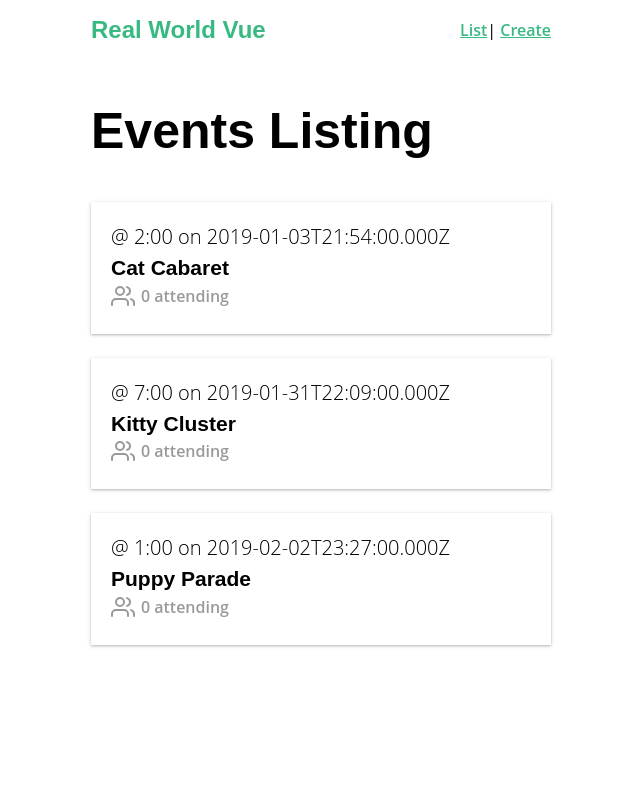
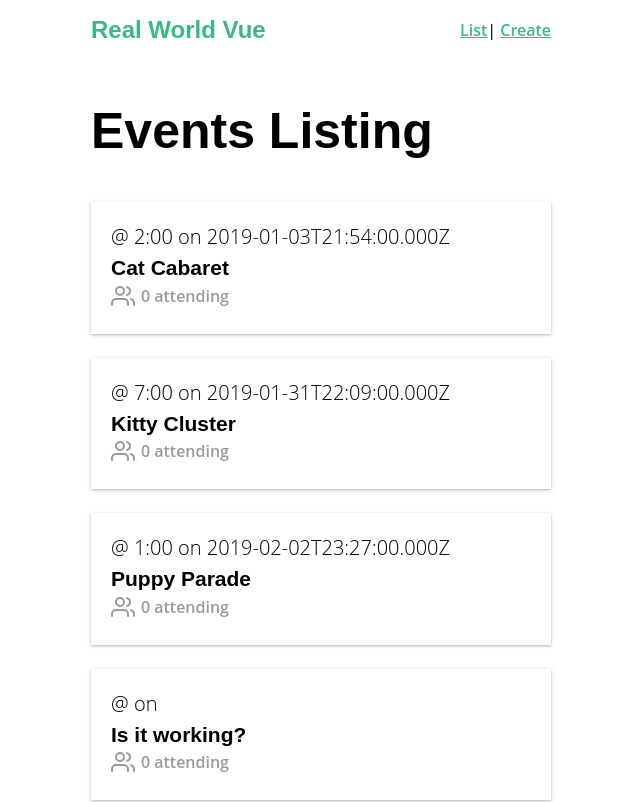
Before and after one commit to SMHosseinM/Vue, a Vue app in the folder my-vue/: page / in a window 1280 px wide. Shown: the top 802 px of the page, without its empty margins (319-959 px from the left). Built offline with nearby package versions, Linux system fonts and the light colour scheme; data requests are answered from the project's data file.

Commit message:
adding mutation and action

```diff
--- a/my-vue/db.json
+++ b/my-vue/db.json
@@ -44,6 +44,168 @@
       "date": "2019-02-02T23:27:00.000Z",
       "time": "1:00",
       "attendees": []
+    },
+    {
+      "id": 4644811,
+      "user": {
+        "id": "abc123",
+        "name": "Hossein Miraftabi"
+      },
+      "category": "animal welfare",
+      "organiser": {
+        "id": "abc123",
+        "name": "Hossein Miraftabi"
+      },
+      "title": "Is it working?",
+      "description": "",
+      "location": "",
+      "data": "",
+      "time": "",
+      "attendees": []
+    },
+    {
+      "id": 1517006,
+      "user": {
+        "id": "abc123",
+        "name": "Hossein Miraftabi"
+      },
+      "category": "food",
+      "organiser": {
+        "id": "abc123",
+        "name": "Hossein Miraftabi"
+      },
+      "title": "Error!!",
+      "description": "",
+      "location": "",
+      "data": "",
+      "time": "",
+      "attendees": []
+    },
+    {
+      "id": 2275177,
+      "user": {
+        "id": "abc123",
+        "name": "Hossein Miraftabi"
+      },
+      "category": "education",
+      "organiser": {
+        "id": "abc123",
+        "name": "Hossein Miraftabi"
+      },
+      "title": "Errrrrrrrrrr",
+      "description": "",
+      "location": "",
+      "data": "",
+      "time": "",
+      "attendees": []
+    },
+    {
+      "id": 7934911,
+      "user": {
+        "id": "abc123",
+        "name": "Hossein Miraftabi"
+      },
+      "category": "food",
+      "organiser": {
+        "id": "abc123",
+        "name": "Hossein Miraftabi"
+      },
+      "title": "Routing ",
+      "description": "",
+      "location": "",
+      "data": "",
+      "time": "",
+      "attendees": []
+    },
+    {
+      "id": 9947807,
+      "user": {
+        "id": "abc123",
+        "name": "Hossein Miraftabi"
+      },
+      "category": "food",
+      "organiser": {
+        "id": "abc123",
+        "name": "Hossein Miraftabi"
+      },
+      "title": "Go",
+      "description": "",
+      "location": "",
+      "data": "",
+      "time": "",
+      "attendees": []
+    },
+    {
+      "id": 4060206,
+      "user": {
+        "id": "abc123",
+        "name": "Hossein Miraftabi"
+      },
+      "category": "",
+      "organiser": {
+        "id": "abc123",
+        "name": "Hossein Miraftabi"
+      },
+      "title": "sdfa",
+      "description": "",
+      "location": "",
+      "data": "",
+      "time": "",
+      "attendees": []
+    },
+    {
+      "id": 670947,
+      "user": {
+        "id": "abc123",
+        "name": "Hossein Miraftabi"
+      },
+      "category": "",
+      "organizer": {
+        "id": "abc123",
+        "name": "Hossein Miraftabi"
+      },
+      "title": "sfda",
+      "description": "",
+      "location": "",
+      "data": "",
+      "time": "",
+      "attendees": []
+    },
+    {
+      "id": 9502651,
+      "user": {
+        "id": "abc123",
+        "name": "Hossein Miraftabi"
+      },
+      "category": "food",
+      "organizer": {
+        "id": "abc123",
+        "name": "Hossein Miraftabi"
+      },
+      "title": "FINALLY",
+      "description": "",
+      "location": "",
+      "data": "",
+      "time": "",
+      "attendees": []
+    },
+    {
+      "id": 4005897,
+      "user": {
+        "id": "abc123",
+        "name": "Hossein Miraftabi"
+      },
+      "category": "",
+      "organizer": {
+        "id": "abc123",
+        "name": "Hossein Miraftabi"
+      },
+      "title": "FINALLLLLLLLYYYYY",
+      "description": "",
+      "location": "",
+      "data": "",
+      "time": "",
+      "attendees": []
     }
   ]
 }
--- a/my-vue/package.json
+++ b/my-vue/package.json
@@ -13,6 +13,7 @@
     "npm": "^6.11.3",
     "vue": "^2.6.10",
     "vue-router": "^3.0.3",
+    "vuejs-datepicker": "^1.6.2",
     "vuex": "^3.0.1"
   },
   "devDependencies": {
--- a/my-vue/src/services/EventService.js
+++ b/my-vue/src/services/EventService.js
@@ -15,5 +15,8 @@
   },
   getEvent(id) {
     return apiClinet.get('/events/' + id)
+  },
+  postEvent(event) {
+    return apiClinet.post('/events', event)
   }
 }
--- a/my-vue/src/store.js
+++ b/my-vue/src/store.js
@@ -1,10 +1,36 @@
-import Vue from "vue";
-import Vuex from "vuex";
+import Vue from 'vue'
+import Vuex from 'vuex'
+import EventService from '@/services/EventService.js'
 
-Vue.use(Vuex);
+Vue.use(Vuex)
 
 export default new Vuex.Store({
-  state: {},
-  mutations: {},
-  actions: {}
-});
+  state: {
+    user: { id: 'abc123', name: 'Hossein Miraftabi' },
+    categories: [
+      'sustainability',
+      'nature',
+      'animal welfare',
+      'housing',
+      'education',
+      'food',
+      'community'
+    ],
+    events: []
+  },
+  mutations: {
+    ADD_EVENT(state, event) {
+      state.events.push(event)
+    }
+  },
+  actions: {
+    createEvent({ commit }, event) {
+      EventService.postEvent(event).then(() => {
+        commit('ADD_EVENT', event)
+      })
+    }
+  },
+  getters: {
+    getEventById: state => id => state.events.find(event => event.id === id)
+  }
+})
--- a/my-vue/src/views/EventCreate.vue
+++ b/my-vue/src/views/EventCreate.vue
@@ -1,9 +1,95 @@
 <template>
-  <h1>Hello</h1>
+<div>
+  <h1>Create an Event</h1>
+  <form @submit.prevent="createEvent">
+    <label>Select a category</label>
+    <select v-model="event.category">
+      <option v-for="cat in categories" :key="cat">{{ cat }}</option>
+    </select>
+    <h3>Name & describe your event</h3>
+    <div class="field">
+      <label>Title</label>
+      <input v-model="event.title" type="text" placeholder="Add an event title"/>
+    </div>
+    <div class="field">
+      <label>Description</label>
+      <input v-model="event.description" type="text" placeholder="Add a description"/>
+      </div>
+      <h3>Where is your event?</h3>
+      <div class="field">
+        <label>Location</label>
+        <input v-model="event.location" type="text" placeholder="Add a location"/>
+      </div>
+      <h3>When is your event?</h3>
+      <div class="field">
+        <label>Date</label>
+        <datepicker v-model="event.date" placeholder="Select a date"/>
+      </div>
+      <div class="field">
+      <label>Select a time</label>
+      <select v-model="event.time">
+        <option v-for="time in times" :key="time">{{ time }}</option>
+      </select>
+    </div>
+    <input type="submit" class="button -fill-gradient" value="Submit"/>
+  </form>
+</div>
 </template>
 
 <script>
-export default {}
+import DatePicker from 'vuejs-datepicker'
+
+export default {
+  data() {
+    const times = []
+    for(let i=1; i<=24; i++){
+      times.push(i + ':00')
+    }
+    return {
+      times,
+      categories: this.$store.state.categories,
+      event: this.createFreshEventObject()
+    }
+  },
+  components:{
+    datepicker: DatePicker
+  },
+  methods: {
+    createEvent() {
+      this.$store.dispatch('createEvent', this.event).then(()=>{
+        this.$router.push({
+          name: 'event',
+          params: {id: this.event.id}
+        })
+        this.event = this.createFreshEventObject()
+      })
+      .catch(() =>
+        {console.log('There is a problem creating your event')
+      })
+    },
+    createFreshEventObject(){
+      const user = this.$store.state.user
+      const id = Math.floor(Math.random() * 10000000)
+
+      return {
+        id: id,
+        user: user,
+        category: '',
+        organizer: user,
+        title: '',
+        description:'',
+        location:'',
+        data:'',
+        time:'',
+        attendees: []
+      }
+    }
+  }
+}
 </script>
 
-<style></style>
+<style scoped>
+.field{
+  margin-bottom: 24px;
+}
+</style>
--- a/my-vue/src/views/EventList.vue
+++ b/my-vue/src/views/EventList.vue
@@ -2,6 +2,7 @@
   <div>
     <h1>Events Listing</h1>
     <EventCard v-for="event in events" :key="event.id" :event="event"/>
+    <h2>{{ }}</h2>
   </div>
 </template>
 
--- a/my-vue/src/views/EventShow.vue
+++ b/my-vue/src/views/EventShow.vue
@@ -3,7 +3,7 @@
     <div class="event-header">
       <span class="eyebrow">@{{ event.time }} on {{ event.date }}</span>
       <h1 class="title">{{ event.title }}</h1>
-      <h5>Organized by {{ event.organizer }}</h5>
+      <h5>Organized by {{ event.organizer ? event.organizer.name : '' }}</h5>
       <h5>Category: {{ event.category }}</h5>
       </div>
         <BaseIcon name="map"><h2>Location</h2></BaseIcon>
@@ -37,7 +37,7 @@
   created(){
     EventService.getEvent(this.id).then(response => {
       this.event = response.data
-    }).catch(error => error.message())
+    }).catch(error => {console.log(error)})
   }
 }
 </script>
```
Also changed, not shown: 1 other file (tests, documents, lock files or other folders).
